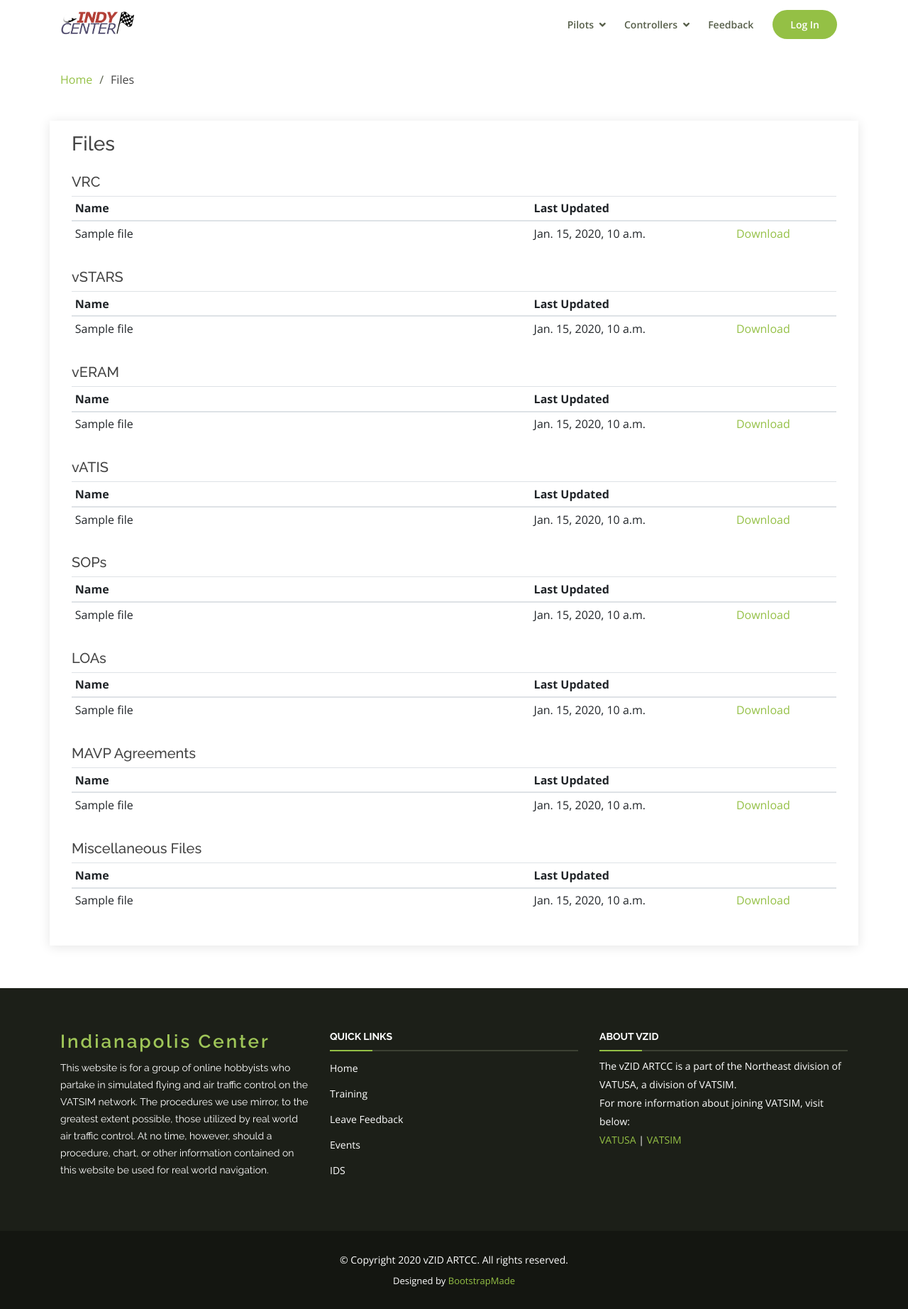
After one commit to zid-wm/zid-web, a Django app: template resources/templates/files.html in a window 1280 px wide. The commit adds this page. Shown: the whole page at 71% size. Run offline with Django 3.2, Linux system fonts and the light colour scheme; the template is opened without the code that fills it: most values are stand-ins (such as "Sample title", 1, 10 or a date in 2020); some libraries are stand-ins or nearby versions.

Commit message:
File browser page

```diff
--- a/requirements.txt
+++ b/requirements.txt
@@ -1,4 +1,5 @@
 apscheduler==3.6.3
+boto3==1.11.9
 Django==3.1
 Pillow==7.2.0
 psycopg2-binary==2.8.5
--- /dev/null
+++ b/resources/apps.py
@@ -0,0 +1,5 @@
+from django.apps import AppConfig
+
+
+class ResourcesConfig(AppConfig):
+    name = 'resources'
--- /dev/null
+++ b/resources/templates/files.html
@@ -0,0 +1,177 @@
+{% extends 'mainTemplate.html' %}
+{% load static %}
+
+{% block breadcrumbs %}
+<li><a href="/">Home</a></li>
+<li>Files</li>
+{% endblock %}
+
+{% block body %}
+<section id="about" class="about">
+    <div class="container">
+        <div class="row m-3 pt-3">
+            <h3>Files</h3>
+        </div>
+
+        <div class="row m-3">
+            <h5>VRC</h5>
+            <table class="table table-sm table-striped">
+                <thead>
+                    <tr>
+                        <th scope="col" style="width:60%">Name</th>
+                        <th scope="col">Last Updated</th>
+                        <th scope="col"></th>
+                    </tr>
+                    {% for file in vrc_files %}
+                    <tr>
+                        <td>{{ file.name }}</td>
+                        <td>{{ file.updated }}</td>
+                        <td><a href="https://zid-files.s3.amazonaws.com/{{file.category}}/{{file.name}}">Download</td>
+                    </tr>
+                    {% endfor %}
+                </thead>
+            </table>
+        </div>
+
+        <div class="row m-3">
+            <h5>vSTARS</h5>
+            <table class="table table-sm table-striped">
+                <thead>
+                    <tr>
+                        <th scope="col" style="width:60%">Name</th>
+                        <th scope="col">Last Updated</th>
+                        <th scope="col"></th>
+                    </tr>
+                    {% for file in vstars_files %}
+                    <tr>
+                        <td>{{ file.name }}</td>
+                        <td>{{ file.updated }}</td>
+                        <td><a href="https://zid-files.s3.amazonaws.com/{{file.category}}/{{file.name}}">Download</td>
+                    </tr>
+                    {% endfor %}
+                </thead>
+            </table>
+        </div>
+
+        <div class="row m-3">
+            <h5>vERAM</h5>
+            <table class="table table-sm table-striped">
+                <thead>
+                    <tr>
+                        <th scope="col" style="width:60%">Name</th>
+                        <th scope="col">Last Updated</th>
+                        <th scope="col"></th>
+                    </tr>
+                    {% for file in veram_files %}
+                    <tr>
+                        <td>{{ file.name }}</td>
+                        <td>{{ file.updated }}</td>
+                        <td><a href="https://zid-files.s3.amazonaws.com/{{file.category}}/{{file.name}}">Download</td>
+                    </tr>
+                    {% endfor %}
+                </thead>
+            </table>
+        </div>
+
+        <div class="row m-3">
+            <h5>vATIS</h5>
+            <table class="table table-sm table-striped">
+                <thead>
+                    <tr>
+                        <th scope="col" style="width:60%">Name</th>
+                        <th scope="col">Last Updated</th>
+                        <th scope="col"></th>
+                    </tr>
+                    {% for file in vatis_files %}
+                    <tr>
+                        <td>{{ file.name }}</td>
+                        <td>{{ file.updated }}</td>
+                        <td><a href="https://zid-files.s3.amazonaws.com/{{file.category}}/{{file.name}}">Download</td>
+                    </tr>
+                    {% endfor %}
+                </thead>
+            </table>
+        </div>
+
+        <div class="row m-3">
+            <h5>SOPs</h5>
+            <table class="table table-sm table-striped">
+                <thead>
+                    <tr>
+                        <th scope="col" style="width:60%">Name</th>
+                        <th scope="col">Last Updated</th>
+                        <th scope="col"></th>
+                    </tr>
+                    {% for file in sop_files %}
+                    <tr>
+                        <td>{{ file.name }}</td>
+                        <td>{{ file.updated }}</td>
+                        <td><a href="https://zid-files.s3.amazonaws.com/{{file.category}}/{{file.name}}">Download</td>
+                    </tr>
+                    {% endfor %}
+                </thead>
+            </table>
+        </div>
+
+        <div class="row m-3">
+            <h5>LOAs</h5>
+            <table class="table table-sm table-striped">
+                <thead>
+                    <tr>
+                        <th scope="col" style="width:60%">Name</th>
+                        <th scope="col">Last Updated</th>
+                        <th scope="col"></th>
+                    </tr>
+                    {% for file in loa_files %}
+                    <tr>
+                        <td>{{ file.name }}</td>
+                        <td>{{ file.updated }}</td>
+                        <td><a href="https://zid-files.s3.amazonaws.com/{{file.category}}/{{file.name}}">Download</td>
+                    </tr>
+                    {% endfor %}
+                </thead>
+            </table>
+        </div>
+
+        <div class="row m-3">
+            <h5>MAVP Agreements</h5>
+            <table class="table table-sm table-striped">
+                <thead>
+                    <tr>
+                        <th scope="col" style="width:60%">Name</th>
+                        <th scope="col">Last Updated</th>
+                        <th scope="col"></th>
+                    </tr>
+                    {% for file in mavp_files %}
+                    <tr>
+                        <td>{{ file.name }}</td>
+                        <td>{{ file.updated }}</td>
+                        <td><a href="https://zid-files.s3.amazonaws.com/{{file.category}}/{{file.name}}">Download</td>
+                    </tr>
+                    {% endfor %}
+                </thead>
+            </table>
+        </div>
+
+        <div class="row m-3">
+            <h5>Miscellaneous Files</h5>
+            <table class="table table-sm table-striped">
+                <thead>
+                    <tr>
+                        <th scope="col" style="width:60%">Name</th>
+                        <th scope="col">Last Updated</th>
+                        <th scope="col"></th>
+                    </tr>
+                    {% for file in misc_files %}
+                    <tr>
+                        <td>{{ file.name }}</td>
+                        <td>{{ file.updated }}</td>
+                        <td><a href="https://zid-files.s3.amazonaws.com/{{file.category}}/{{file.name}}">Download</td>
+                    </tr>
+                    {% endfor %}
+                </thead>
+            </table>
+        </div>
+    </div>
+</section>
+{% endblock %}
--- a/templates/partials/navbar.html
+++ b/templates/partials/navbar.html
@@ -22,7 +22,7 @@
                     <ul>
                         <li><a href="/roster">Roster</a></li>
                         <li><a href="/staff">Staff</a></li>
-                        <li><a href="#">Files</a></li>
+                        <li><a href="/files">Files</a></li>
                         <li><a href="#">Controller Statistics</a></li>
                         <li><a href="#">Events</a></li>
                     </ul>
--- a/zid-web/settings.py
+++ b/zid-web/settings.py
@@ -38,6 +38,7 @@ INSTALLED_APPS = [
     'administration',
     'api',
     'pilots',
+    'resources',
     'uls',
     'user'
 ]
--- a/zid-web/urls.py
+++ b/zid-web/urls.py
@@ -17,6 +17,7 @@ from django.contrib import admin
 from django.urls import path, include
 
 from pilots import views as pilots
+from resources import views as resources
 from uls import views as uls
 from user import views as user
 from views import views as views
@@ -30,6 +31,9 @@ urlpatterns = [
     path('routes/', pilots.view_preferred_routes, name='routes'),
     path('request-event-staffing/', pilots.view_staffing_request, name='request-event-staffing'),
 
+    # Resources
+    path('files/', resources.view_files, name='files'),
+
     # ULS (Auth)
     path('login/', uls.login, name='login'),
     path('logout/', uls.logout, name='logout'),
```
Also changed, not shown: resources/views.py (added, +40 -0 lines), resources/__init__.py (added), resources/migrations/__init__.py (added).
